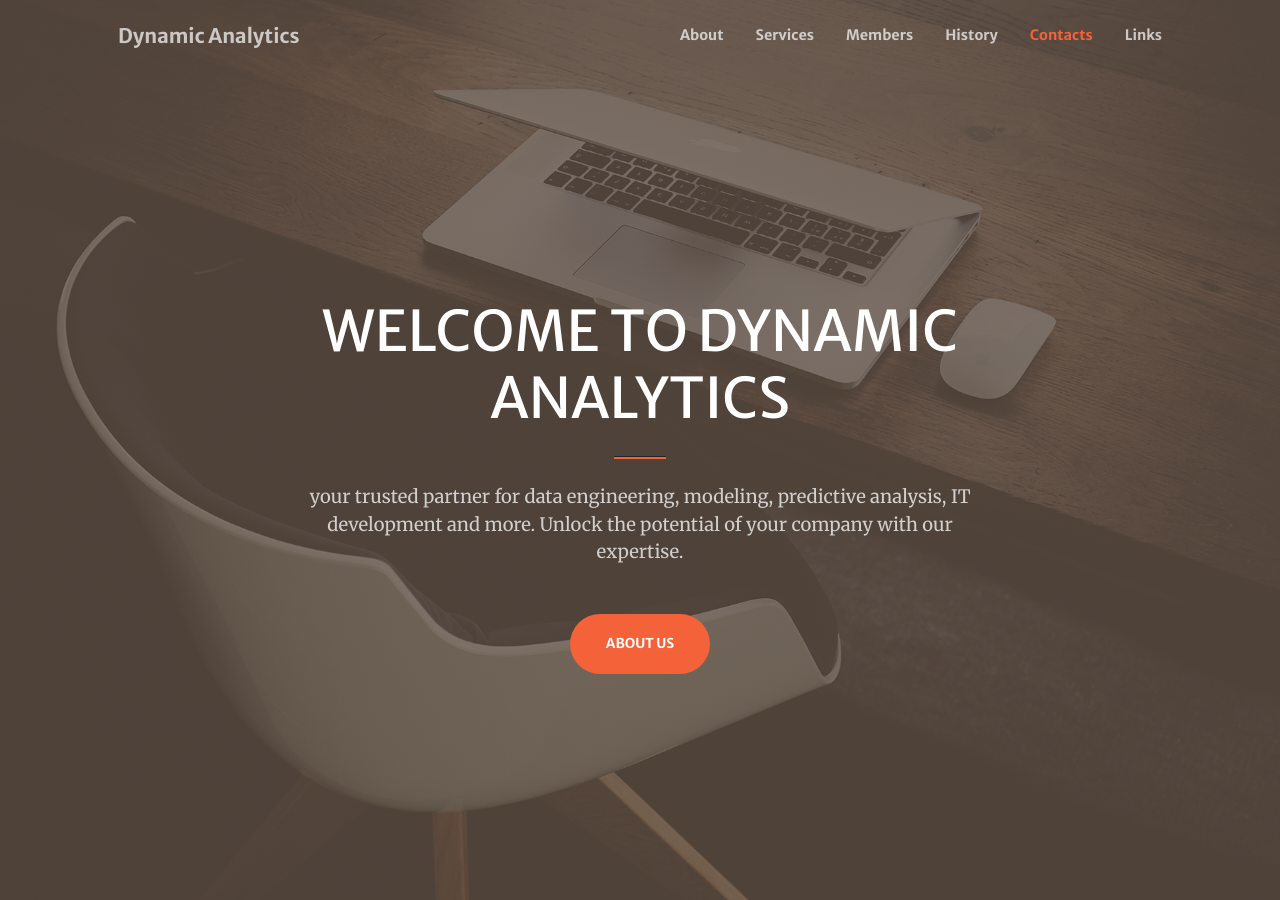
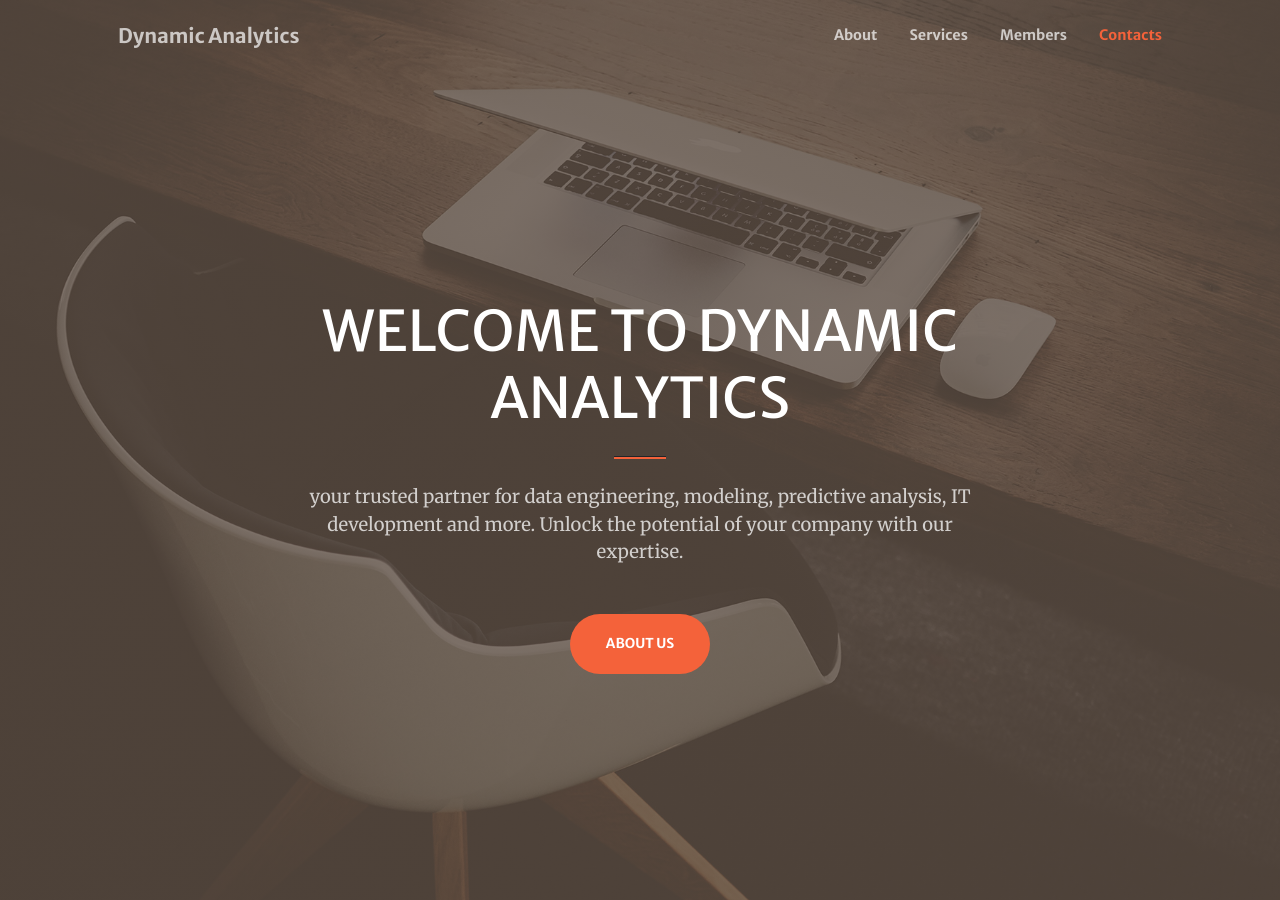
Before and after one commit to PritiKumr/dynamic-analytics.github.io, a Jekyll site: the page built from index.md, in a window 1280 px wide and 900 px high. Built offline with Jekyll 4.4.1, drawn with Linux system fonts in a browser that asks for light colours; comment, search, counter and statistics services are not loaded.

Commit message:
Update menus.yml

```diff
--- a/_data/menus.yml
+++ b/_data/menus.yml
@@ -9,9 +9,7 @@ header:
   url: /#services
 - title: Members
   url: /#members
-- title: History
-  url: /#timeline
 - title: Contacts
   url: /#contacts
-- title: Links
-  url: /links
+# - title: Links
+#   url: /links
```
